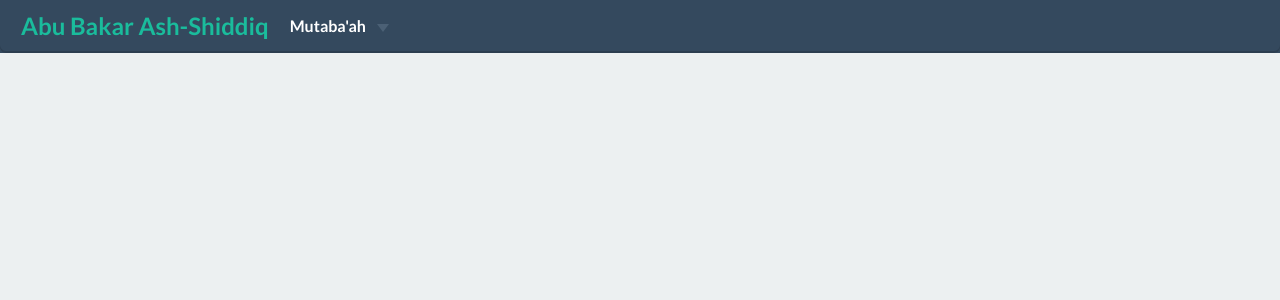
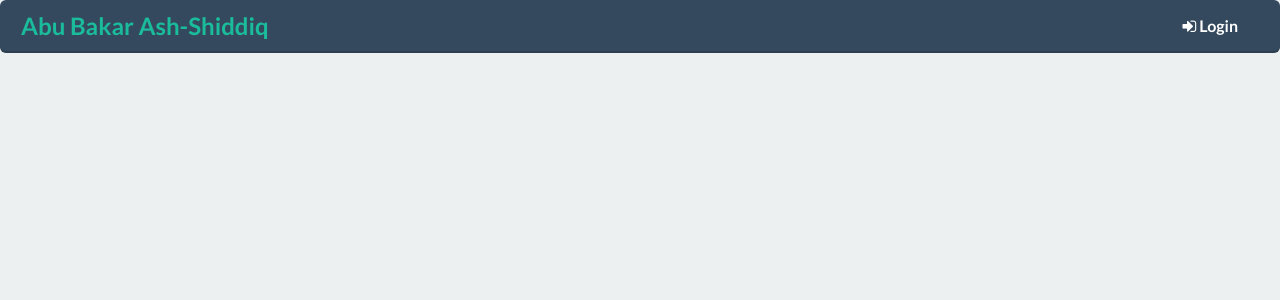
Before and after one commit to har07/mutaaba3ah, a Django app: template templates/home.html in a window 1280 px wide. Shown: the top 300 px of the page. Run offline with Django 3.2, Linux system fonts and the light colour scheme; the template is opened without the code that fills it, so the values that code supplies are empty; some libraries are stand-ins or nearby versions.

Commit message:
bugfix navigation menu auth. Remove navbar fixed top krn menimpa tampilan icon di masing2 halaman

```diff
--- a/templates/nav.html
+++ b/templates/nav.html
@@ -1,4 +1,4 @@
-<nav role="navigation" class="navbar navbar-inverse navbar-embossed navbar-fixed-top">
+<nav role="navigation" class="navbar navbar-inverse navbar-embossed">
     <div class="navbar-header">
         <button data-target="#navbar-collapse-01" data-toggle="collapse" class="navbar-toggle" type="button">
             <span class="sr-only">Toggle navigation</span>
@@ -6,6 +6,7 @@
         <a class="navbar-brand" href="{% url 'home' %}">Abu Bakar Ash-Shiddiq</a>
     </div>
     <div id="navbar-collapse-01" class="collapse navbar-collapse">
+        {% if user.is_authenticated %}
         <ul class="nav navbar-nav navbar-left">
             <li class="dropdown">
                 <a data-toggle="dropdown" class="dropdown-toggle" href="#">Mutaba'ah <b class="caret"></b></a>
@@ -16,18 +17,21 @@
                 </ul>
             </li>
         </ul>
+        {% endif %}
         <ul class="nav navbar-nav navbar-right">
             {% if user.is_authenticated %}
             <li class="dropdown">
                 <a href="#" class="dropdown-toggle" data-toggle="dropdown" role="button" aria-haspopup="true"
                    aria-expanded="false">{{ user.email }} <span class="caret"></span></a>
                 <ul class="dropdown-menu">
-                    <li><a href="{% url 'logout' %}">Logout</a></li>
+                    <li><a href="{% url 'logout' %}"><i class="fa fa-sign-out"></i> Logout</a></li>
                 </ul>
             </li>
             {% else %}
-            <li class="navbar-unread"><a href="{% url 'login' %}">Log In</a></li>
+            <li><a href="{% url 'login' %}"><i class="fa fa-sign-in"></i> Login</a></li>
             {% endif %}
+        </ul>
+        <ul class="nav navbar-nav navbar-right">
         </ul>
     </div><!-- /.navbar-collapse -->
 </nav>
```
